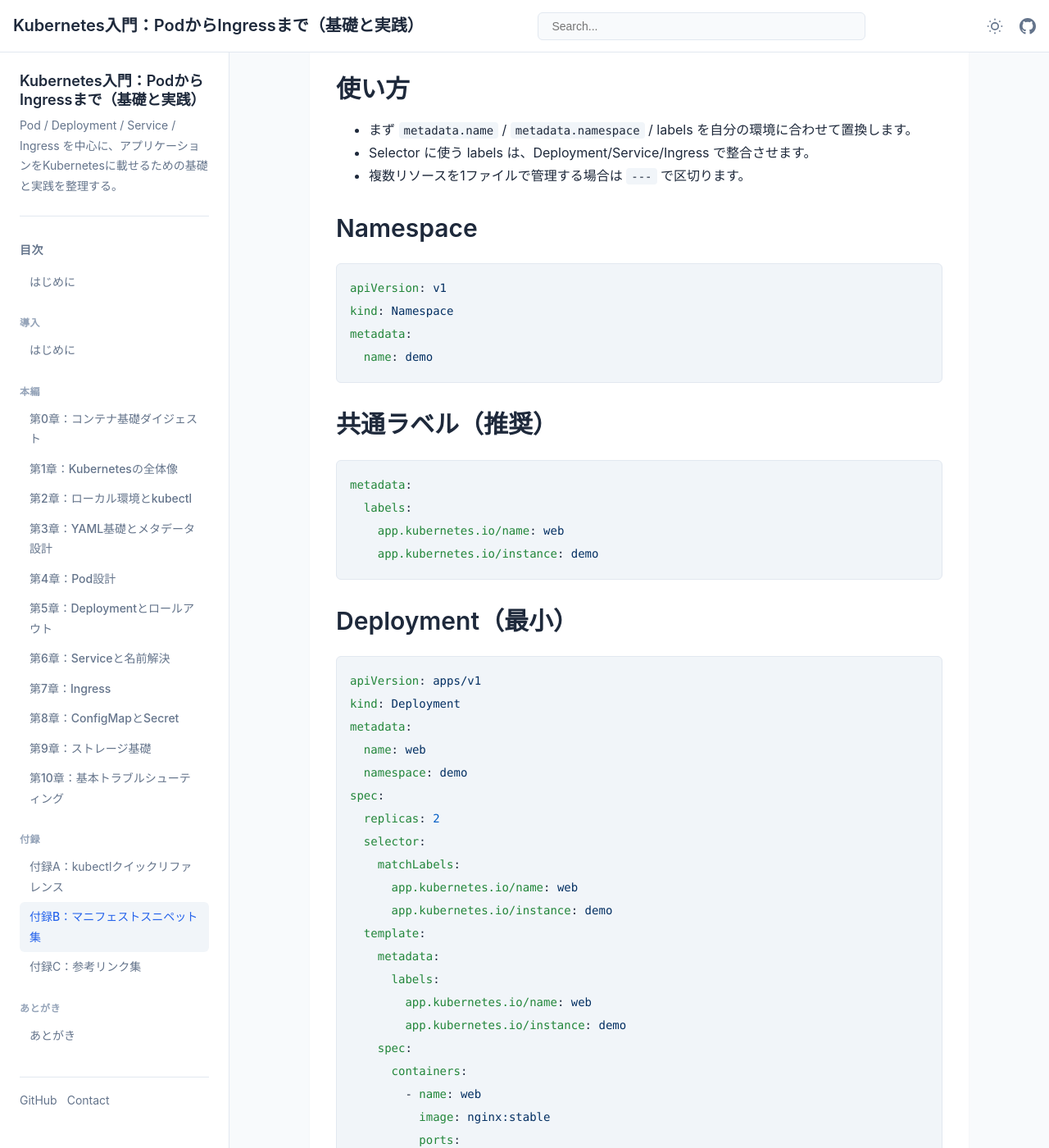
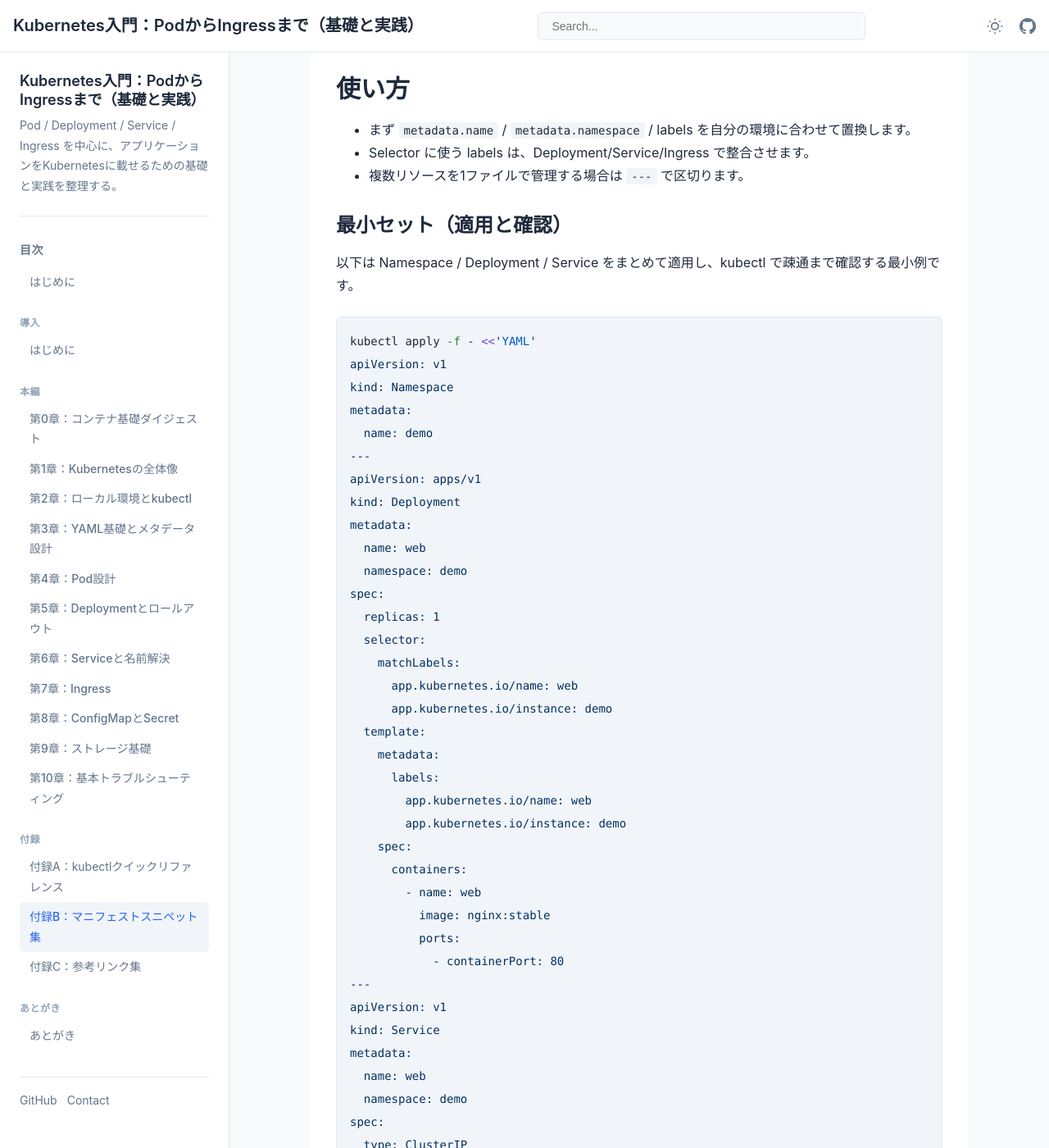
Before and after one commit to itdojp/kubernetes-basics-book, a Jekyll site: the page built from docs/appendices/appendix-b/index.md, in a window 1280 px wide and 1400 px high, scrolled down 247 px. Shown: the whole window at 82% size. Built offline with Jekyll 4.4.1, drawn with Linux system fonts in a browser that asks for light colours; some of the changed text lies outside the part shown.

Commit message:
docs: 最小マニフェスト一式と確認手順を補強

````diff
--- a/docs/appendices/appendix-b/index.md
+++ b/docs/appendices/appendix-b/index.md
@@ -12,6 +12,66 @@ title: "付録B：マニフェストスニペット集"
 - まず `metadata.name` / `metadata.namespace` / labels を自分の環境に合わせて置換します。
 - Selector に使う labels は、Deployment/Service/Ingress で整合させます。
 - 複数リソースを1ファイルで管理する場合は `---` で区切ります。
+
+### 最小セット（適用と確認）
+以下は Namespace / Deployment / Service をまとめて適用し、kubectl で疎通まで確認する最小例です。
+
+```bash
+kubectl apply -f - <<'YAML'
+apiVersion: v1
+kind: Namespace
+metadata:
+  name: demo
+---
+apiVersion: apps/v1
+kind: Deployment
+metadata:
+  name: web
+  namespace: demo
+spec:
+  replicas: 1
+  selector:
+    matchLabels:
+      app.kubernetes.io/name: web
+      app.kubernetes.io/instance: demo
+  template:
+    metadata:
+      labels:
+        app.kubernetes.io/name: web
+        app.kubernetes.io/instance: demo
+    spec:
+      containers:
+        - name: web
+          image: nginx:stable
+          ports:
+            - containerPort: 80
+---
+apiVersion: v1
+kind: Service
+metadata:
+  name: web
+  namespace: demo
+spec:
+  type: ClusterIP
+  selector:
+    app.kubernetes.io/name: web
+    app.kubernetes.io/instance: demo
+  ports:
+    - name: http
+      port: 80
+      targetPort: 80
+YAML
+```
+
+確認:
+
+```bash
+kubectl get ns demo
+kubectl -n demo get deploy,svc,pod -o wide
+kubectl -n demo get endpoints web
+kubectl -n demo port-forward svc/web 8081:80
+curl -fsS http://localhost:8081/ > /dev/null
+```
 
 ## Namespace
 ```yaml
````
Also changed, not shown: docs/chapters/chapter02/index.md (+24 -3 lines), docs/introduction/index.md (+2 -1 lines), src/appendices/appendix-b/index.md (+60 -0 lines), src/chapters/chapter02/index.md (+24 -3 lines), src/introduction/index.md (+2 -1 lines).
